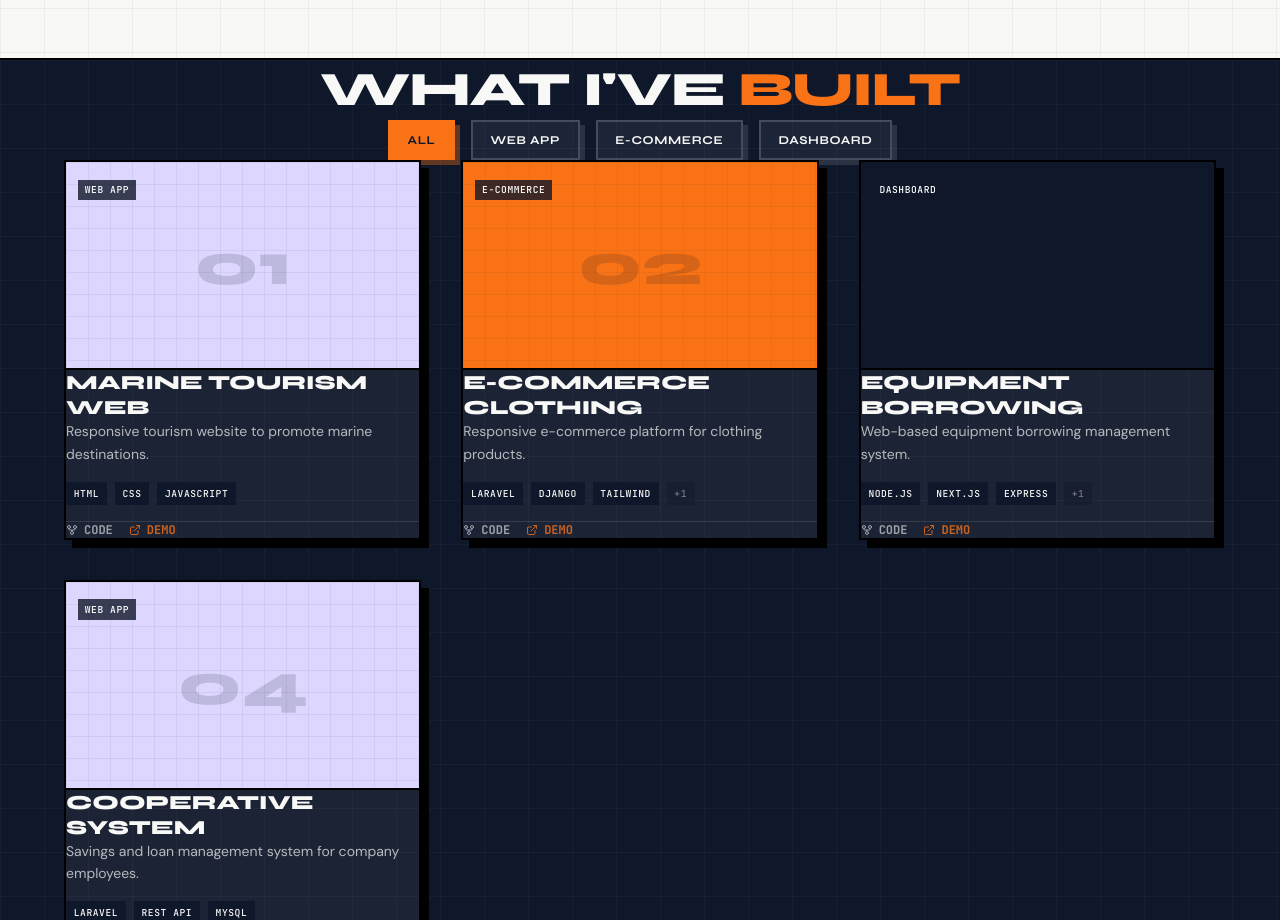
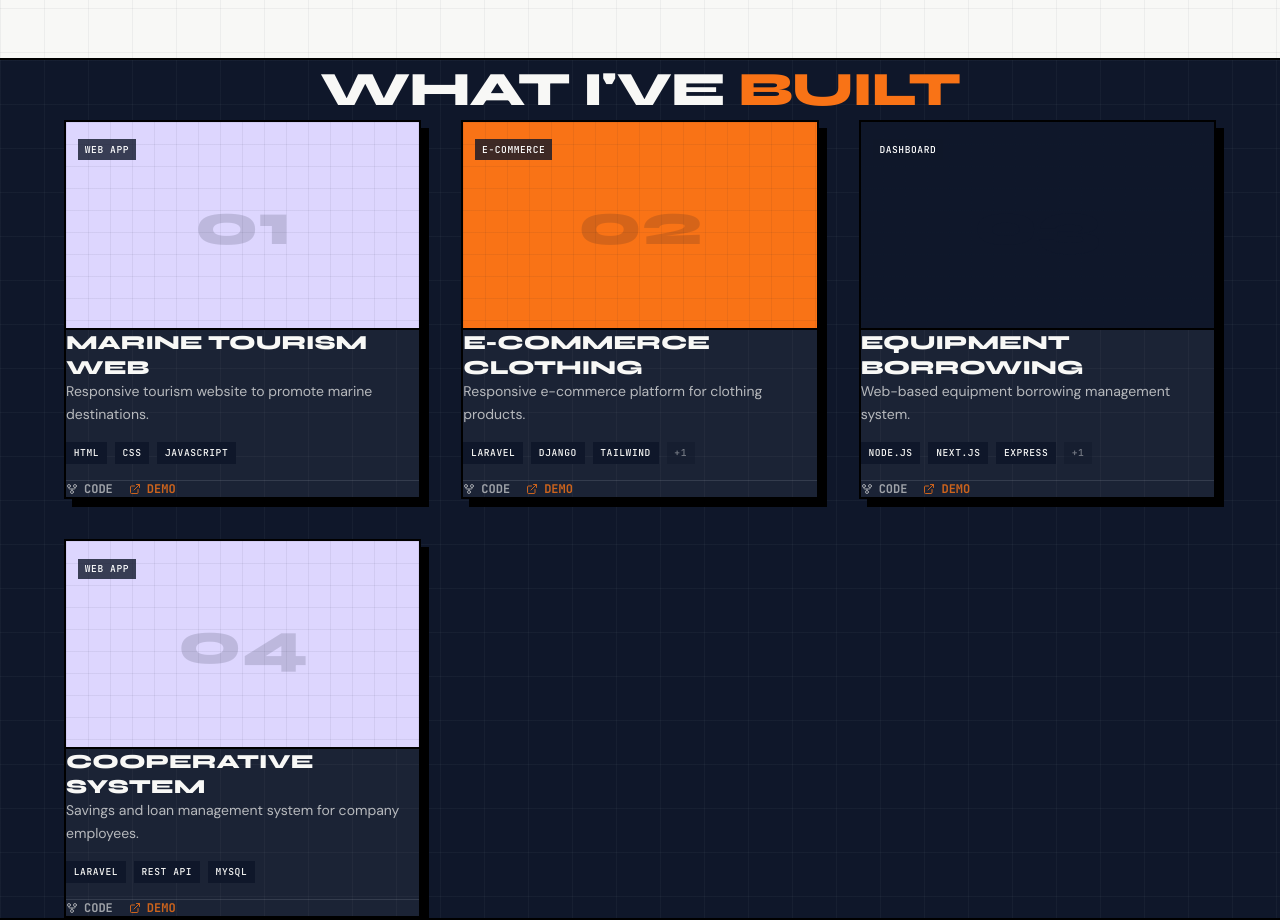
Before and after one commit to agielnawawi46/portofolio-v3, a React (Vite) app: page / in a window 1280 px wide. Shown: the part 1540-2460 px from the top of the page. Built offline with nearby package versions, Linux system fonts and the light colour scheme.

Commit message:
Remove project filter feature

```diff
--- a/src/components/ProjectsSection.tsx
+++ b/src/components/ProjectsSection.tsx
@@ -21,10 +21,6 @@ export default function ProjectsSection() {
 
   const springBase = { type: 'spring' as const, stiffness: 65, damping: 18 }
   const [selectedProject, setSelectedProject] = useState<Project | null>(null)
-  const [filter, setFilter] = useState<string>('ALL')
-
-  const categories = ['ALL', ...Array.from(new Set(projects.map(p => p.category)))]
-  const filtered = filter === 'ALL' ? projects : projects.filter(p => p.category === filter)
 
   return (
     <>
@@ -60,39 +56,9 @@ export default function ProjectsSection() {
             </h2>
           </motion.div>
 
-          {/* Filters - REVISI: Mengatur margin bottom (mb-12 md:mb-16) & gap tombol */}
-          <motion.div
-            initial={{ opacity: 0, y: 12 }}
-            animate={inView ? { opacity: 1, y: 0 } : {}}
-            transition={inView ? { ...springBase, delay: 0.08 } : {}}
-            className="flex flex-wrap justify-center gap-3 md:gap-4 mb-12 md:mb-16"
-          >
-            {categories.map(cat => (
-              <button
-                key={cat}
-                id={`filter-${cat.toLowerCase().replace(/\s/g, '-')}`}
-                onClick={() => setFilter(cat)}
-                className="sticker-btn"
-                style={{
-                  background: filter === cat ? 'var(--color-orange)' : 'rgba(226,232,240,0.06)',
-                  color: filter === cat ? 'var(--color-charcoal)' : 'var(--color-canvas)',
-                  borderColor: filter === cat ? 'var(--color-orange)' : 'rgba(226,232,240,0.2)',
-                  boxShadow: filter === cat ? '5px 5px 0px rgba(249,115,22,0.35)' : '5px 5px 0px rgba(226,232,240,0.12)',
-                  padding: '0.5rem 1.1rem',
-                  fontSize: '0.75rem',
-                  fontWeight: 'bold',
-                  letterSpacing: '0.05em'
-                }}
-                aria-pressed={filter === cat}
-              >
-                {cat}
-              </button>
-            ))}
-          </motion.div>
-
           {/* Grid Proyek - REVISI: Memperbesar gap menjadi gap-8 md:gap-10 */}
-          <div className="grid grid-cols-1 sm:grid-cols-2 lg:grid-cols-3 gap-8 md:gap-10">
-            {filtered.map((project, i) => (
+          <div className="grid grid-cols-1 sm:grid-cols-2 lg:grid-cols-3 gap-8 md:gap-10 mt-6 md:mt-8">
+            {projects.map((project, i) => (
               <motion.article
                 key={project.id}
                 initial={{ opacity: 0, y: 28 }}
```
